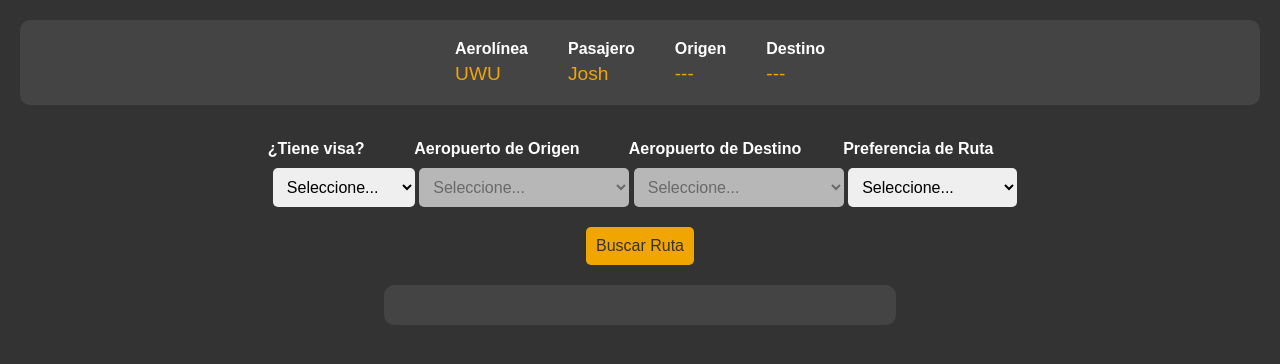
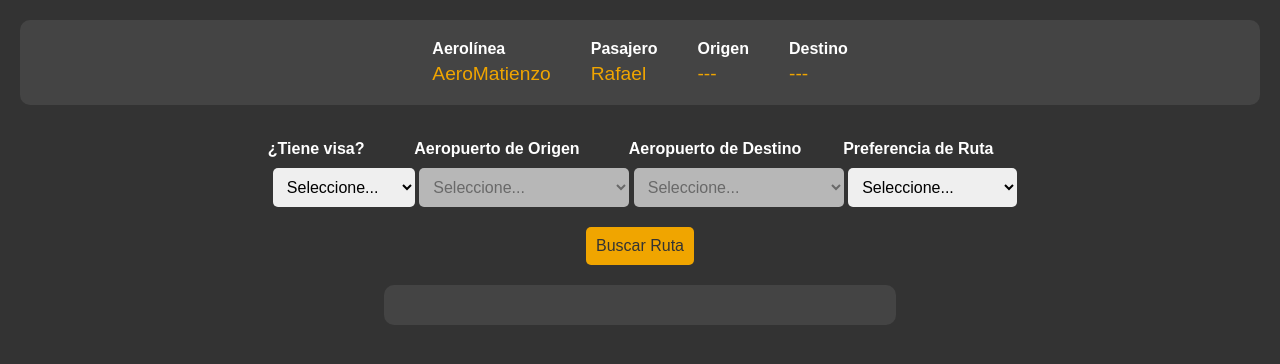
Before and after one commit to diegormsb/modelacion2024, a Flask app: page / in a window 1280 px wide. Shown: the part 100-464 px from the top of the page. Run offline with Flask 3, Linux system fonts and the light colour scheme.

Commit message:
Comentadera

```diff
--- a/app.py
+++ b/app.py
@@ -45,69 +45,98 @@ requerimientos_visa = {
 }
 
 def dijkstra(grafo, inicio, destino, visa, requerimientos_visa):
+    # Inicializar las distancias de todos los nodos como infinitas, excepto el nodo de inicio que es 0
     distancias = {vertice: float('infinity') for vertice in grafo.vertices}
     distancias[inicio] = 0
+
+    # Inicializar predecesores de todos los nodos como None
     predecesores = {vertice: None for vertice in grafo.vertices}
+
+    # Conjunto para guardar los nodos que ya han sido visitados
     visitados = set()
 
+    # Bucle principal hasta que todos los nodos hayan sido visitados
     while len(visitados) < len(grafo.vertices):
         vertice_actual = None
         distancia_minima = float('infinity')
 
+        # Encontrar el nodo no visitado con la distancia más corta
         for vertice in distancias:
             if vertice not in visitados and distancias[vertice] < distancia_minima:
                 vertice_actual = vertice
                 distancia_minima = distancias[vertice]
 
+        # Si no hay un nodo accesible no visitado, salir del bucle
         if vertice_actual is None:
             break
 
+        # Marcar el nodo actual como visitado
         visitados.add(vertice_actual)
 
+        # Explorar los vecinos del nodo actual
         for vecino, peso in grafo.vertices[vertice_actual].items():
+            # Si el vecino requiere visa y el usuario no tiene visa, saltar este vecino
             if not visa and requerimientos_visa[vecino]:
                 continue
 
+            # Calcular la nueva distancia al vecino
             nueva_distancia = distancias[vertice_actual] + peso
 
+            # Si la nueva distancia es menor, actualizar la distancia y el predecesor
             if nueva_distancia < distancias[vecino]:
                 distancias[vecino] = nueva_distancia
                 predecesores[vecino] = vertice_actual
 
+    # Reconstruir el camino desde el destino al origen
     ruta = []
     paso = destino
     if distancias[paso] == float('infinity'):
+        # Si la distancia al destino es infinita, no hay camino disponible
         return None, float('infinity')
     while paso:
         ruta.append(paso)
         paso = predecesores[paso]
-    ruta.reverse()
+    ruta.reverse()  # Invertir la ruta para obtener la secuencia correcta
 
+    # Devolver la ruta más corta y su costo total
     return ruta, distancias[destino]
 
 
 def bfs(grafo, inicio, destino, visa, requerimientos_visa):
+    # Conjunto para guardar los nodos que ya han sido visitados
     visitados = set()
+
+    # Cola para gestionar los nodos a explorar, cada elemento es una tupla (nodo, camino hasta ese nodo)
     cola = deque([(inicio, [inicio])])
 
+    # Bucle principal hasta que la cola esté vacía
     while cola:
+        # Extraer el primer elemento de la cola
         (vertice_actual, camino) = cola.popleft()
 
+        # Si el nodo actual ya ha sido visitado, continuar con el siguiente
         if vertice_actual in visitados:
             continue
 
+        # Marcar el nodo actual como visitado
         visitados.add(vertice_actual)
 
+        # Explorar los vecinos del nodo actual
         for vecino in grafo.vertices[vertice_actual]:
+            # Si el vecino requiere visa y el usuario no tiene visa, saltar este vecino
             if not visa and requerimientos_visa[vecino]:
                 continue
 
+            # Si el vecino es el destino, devolver el camino actual más el vecino
             if vecino == destino:
                 return camino + [vecino]
 
+            # De lo contrario, añadir el vecino a la cola con el camino actualizado
             cola.append((vecino, camino + [vecino]))
 
+    # Si no se encuentra el destino, devolver None
     return None
+
 
 @app.route('/')
 def index():
--- a/templates/index.html
+++ b/templates/index.html
@@ -15,11 +15,11 @@
         <div class="details">
             <div class="detail">
                 <span class="label">Aerolínea</span>
-                <span class="value" id="airline">UWU</span>
+                <span class="value" id="airline">AeroMatienzo</span>
             </div>
             <div class="detail">
                 <span class="label">Pasajero</span>
-                <span class="value" id="passenger" contenteditable="true">Josh</span>
+                <span class="value" id="passenger" contenteditable="true">Rafael</span>
             </div>
             <div class="detail">
                 <span class="label">Origen</span>
```
